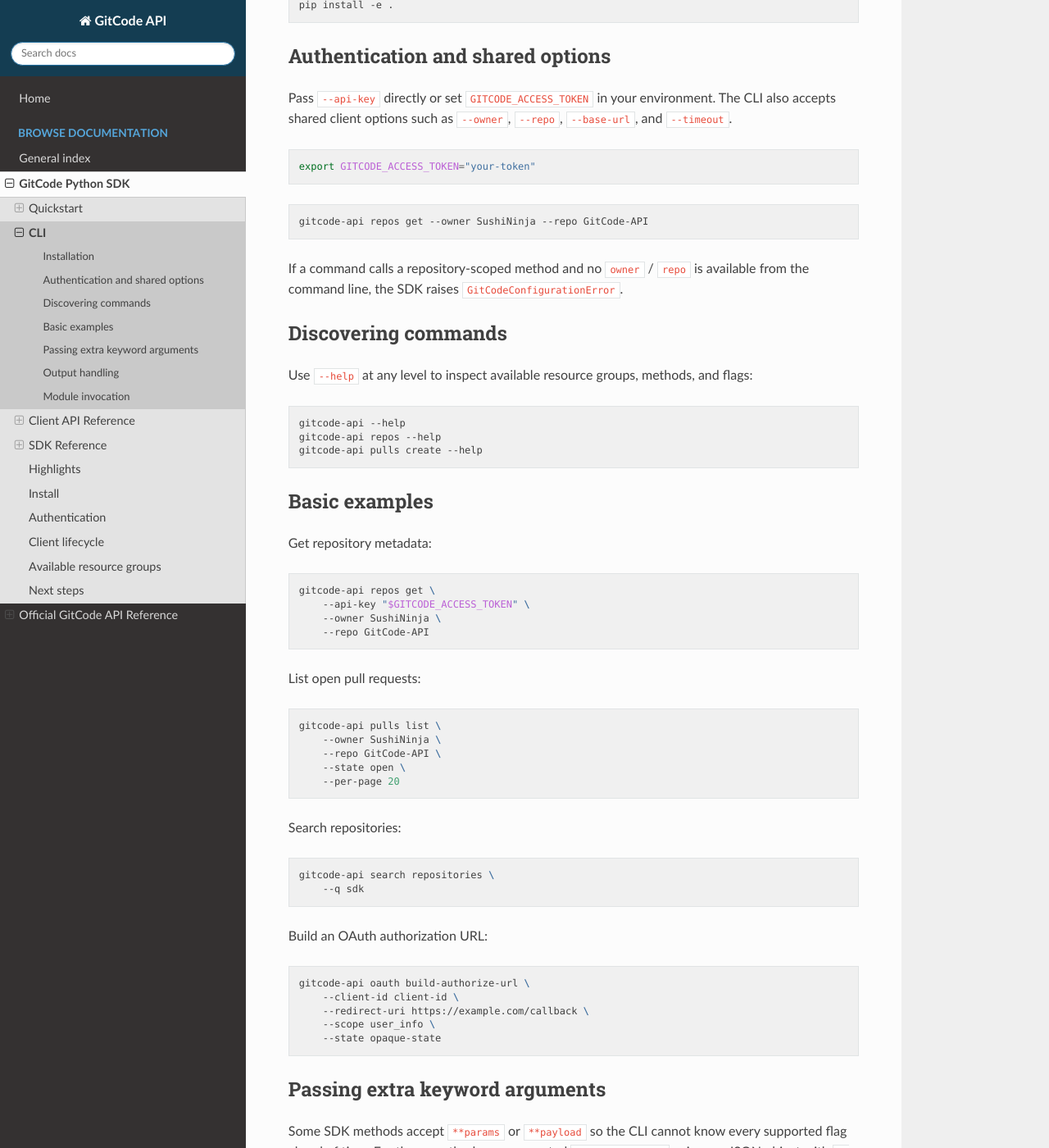
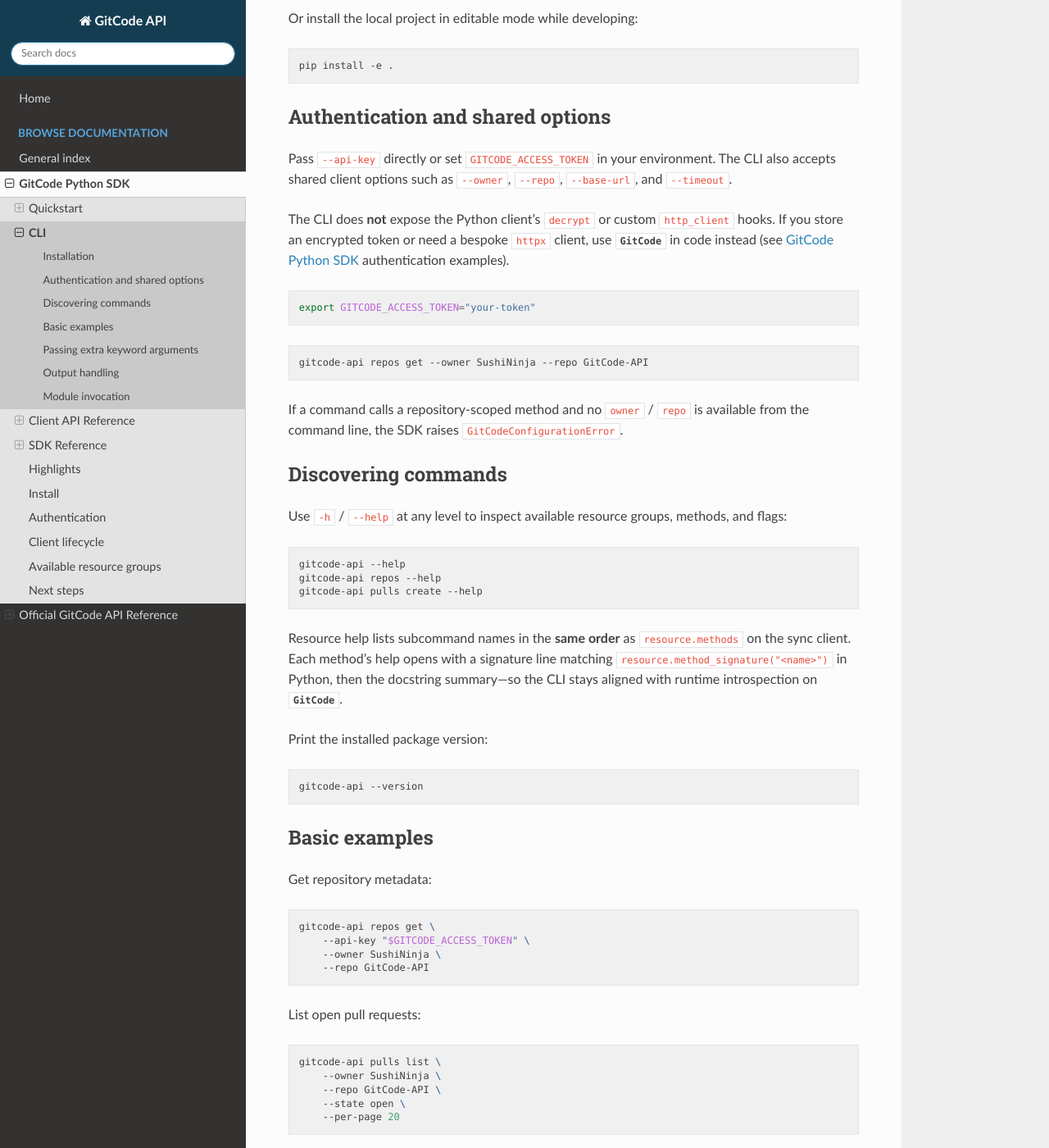
Before and after one commit to Trenza1ore/GitCode-API, a Sphinx documentation site: the page built from docs/sdk/cli.rst, in a window 1280 px wide and 1400 px high, scrolled down 704 px. Shown: the whole window at 82% size. Built offline with Sphinx 7.4.7 and the Read the Docs theme 3.1.0, drawn with Linux system fonts in a browser that asks for light colours; some of the changed text lies outside the part shown.

Commit message:
docs: update CLI docs

```diff
--- a/docs/sdk/cli.rst
+++ b/docs/sdk/cli.rst
@@ -12,6 +12,10 @@
 
 For example, ``client.repos.get()`` becomes ``gitcode-api repos get ...`` and
 ``client.pulls.list()`` becomes ``gitcode-api pulls list ...``.
+
+Running ``gitcode-api`` with **no arguments** prints a short banner (version line
+and ASCII art when stdout is a TTY) followed by the same top-level help as
+``gitcode-api -h``.
 
 Installation
 ------------
@@ -35,6 +39,11 @@
 The CLI also accepts shared client options such as ``--owner``, ``--repo``,
 ``--base-url``, and ``--timeout``.
 
+The CLI does **not** expose the Python client's ``decrypt`` or custom
+``http_client`` hooks. If you store an encrypted token or need a bespoke
+``httpx`` client, use :class:`~gitcode_api.GitCode` in code instead (see
+:doc:`index` authentication examples).
+
 .. code-block:: bash
 
    export GITCODE_ACCESS_TOKEN="your-token"
@@ -49,13 +58,25 @@
 Discovering commands
 --------------------
 
-Use ``--help`` at any level to inspect available resource groups, methods, and flags:
+Use ``-h`` / ``--help`` at any level to inspect available resource groups, methods, and flags:
 
 .. code-block:: bash
 
    gitcode-api --help
    gitcode-api repos --help
    gitcode-api pulls create --help
+
+Resource help lists subcommand names in the **same order** as
+``resource.methods`` on the sync client. Each method's help opens with a
+signature line matching ``resource.method_signature("<name>")`` in Python, then
+the docstring summary—so the CLI stays aligned with runtime introspection on
+:class:`~gitcode_api.GitCode`.
+
+Print the installed package version:
+
+.. code-block:: bash
+
+   gitcode-api --version
 
 Basic examples
 --------------
```
